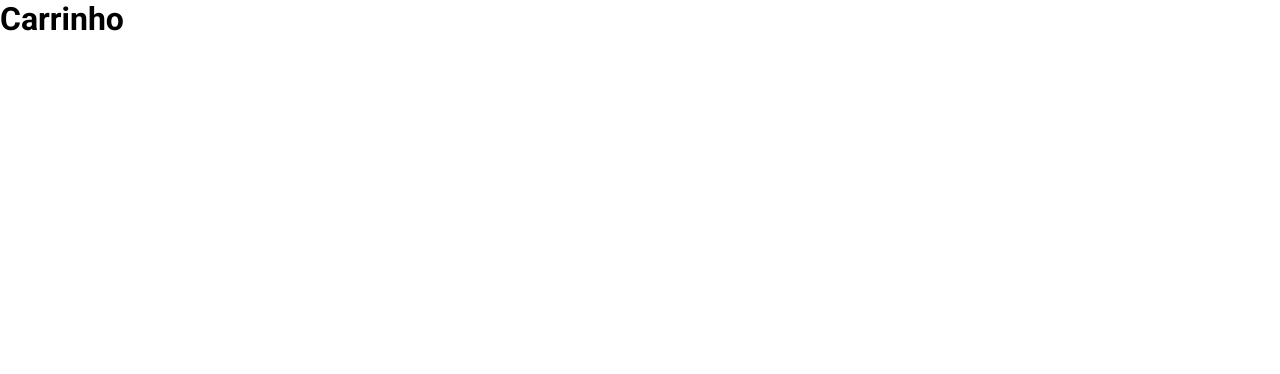
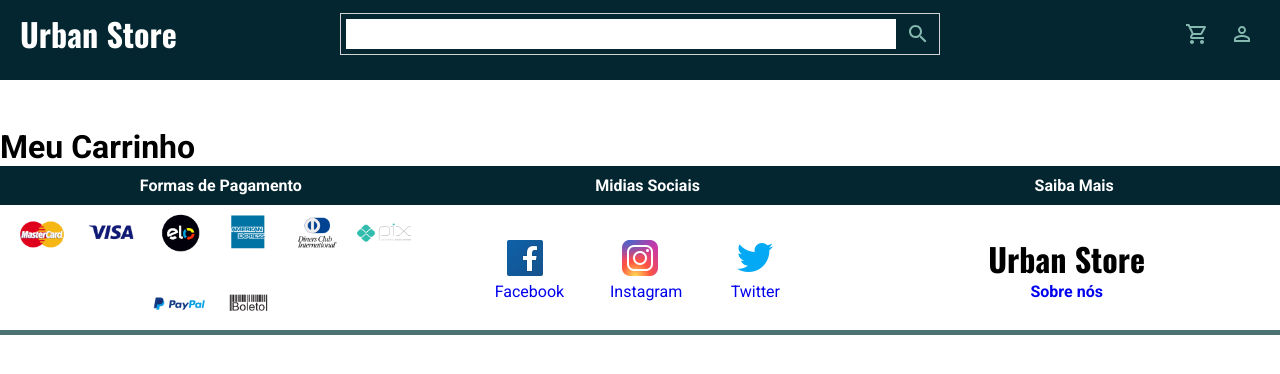
Before and after one commit to JohnGabriel-IFSP/E-Commerce, a React (Vite) app: page /carrinho in a window 1280 px wide. Shown: the top 374 px of the page. Built offline with nearby package versions, Linux system fonts and the light colour scheme.

Commit message:
LastUpdate

```diff
--- /dev/null
+++ b/src/components/Cart/CartComponent.tsx
@@ -0,0 +1,17 @@
+import { ContentConteiner, LeftSide, RightSide, Title } from "./CartStyle"
+
+export const CartConteiner = () =>{
+    return(
+        <ContentConteiner>
+            <Title>
+                Meu Carrinho
+            </Title>
+            <LeftSide>
+
+            </LeftSide>
+            <RightSide>
+
+            </RightSide>
+        </ContentConteiner>
+    )
+}
--- /dev/null
+++ b/src/components/Cart/CartStyle.tsx
@@ -0,0 +1,24 @@
+import styled from "styled-components";
+
+
+export const ContentConteiner = styled.div`
+    display: flex;
+    width: 100%;
+    height: 100%;
+    padding: 0;
+    margin: 0;
+    margin-top: 8rem;
+    box-sizing: border-box;
+`;
+
+export const LeftSide = styled.div`
+
+`;
+
+export const RightSide = styled.div`
+
+`;
+
+export const Title = styled.h1`
+
+`;
--- a/src/components/login/LoginComponent.tsx
+++ b/src/components/login/LoginComponent.tsx
@@ -15,9 +15,9 @@ export const LoginComponent = () => {
                   <Button>Entrar</Button>
               </Form>
               <Cinput>
-              <FacebookOutlinedIcon fontSize="large"></FacebookOutlinedIcon>
-              <Twitter fontSize='large' color= '#042630'></Twitter>
-              <Google fontSize='large'></Google>
+              <FacebookOutlinedIcon fontSize="large" cursor='pointer'></FacebookOutlinedIcon>
+              <Twitter fontSize='large' cursor='pointer'></Twitter>
+              <Google fontSize='large'cursor='pointer'></Google>
               </Cinput>
             </Leftsideconteiner>
             <Rightsideconteiner>
--- a/src/components/login/style.tsx
+++ b/src/components/login/style.tsx
@@ -9,10 +9,12 @@ export const Conteiner = styled.div`
     display: flex;
     justify-content: space-around;
     align-items: center;
+    margin-top: 3rem;
 
-    @media screen and (max-width: 600px) {
+    @media screen and (max-width: 650px) {
         display: flex;
         flex-direction: column;
+        margin-top: 8rem;
     }
 `;
 
@@ -27,7 +29,7 @@ export const Leftsideconteiner = styled.div`
     box-shadow: 0px 10px 10px ${({theme})=> theme.colors.primary};
     border-radius: 10px;
 
-    @media screen and (max-width: 600px) {
+    @media screen and (max-width: 650px) {
         width: 80%;
         height: 60%;
         margin-top: 1rem;
@@ -46,7 +48,7 @@ export const Rightsideconteiner = styled.div`
     box-shadow: 0px 10px 10px ${({theme}) => theme.colors.primary};
     border-radius: 10px;
 
-    @media screen and (max-width: 600px) {
+    @media screen and (max-width: 650px) {
         width: 80%;
         height: auto;
         margin-top: 1rem;
@@ -105,6 +107,7 @@ export const Termo = styled.span`
 
 export const Cinput = styled.div`
     display: flex;
+    padding: 0;
     margin-top: 1rem;
     width: 50%;
     justify-content: space-between;
--- a/src/pages/Carrinho.tsx
+++ b/src/pages/Carrinho.tsx
@@ -1,4 +1,16 @@
+import { Header } from "../components/header/Header";
+import { CartConteiner } from "../components/Cart/CartComponent";
+import { Footer } from "../components/footer/Footer";
 
-export function Carrinho(){
-    return <h1>Carrinho</h1>
+export const Carrinho = () => {
+    return(
+        <div>
+
+            <Header></Header>
+            <CartConteiner></CartConteiner>
+            <Footer></Footer>
+
+        </div>
+        )
+
 }
```
